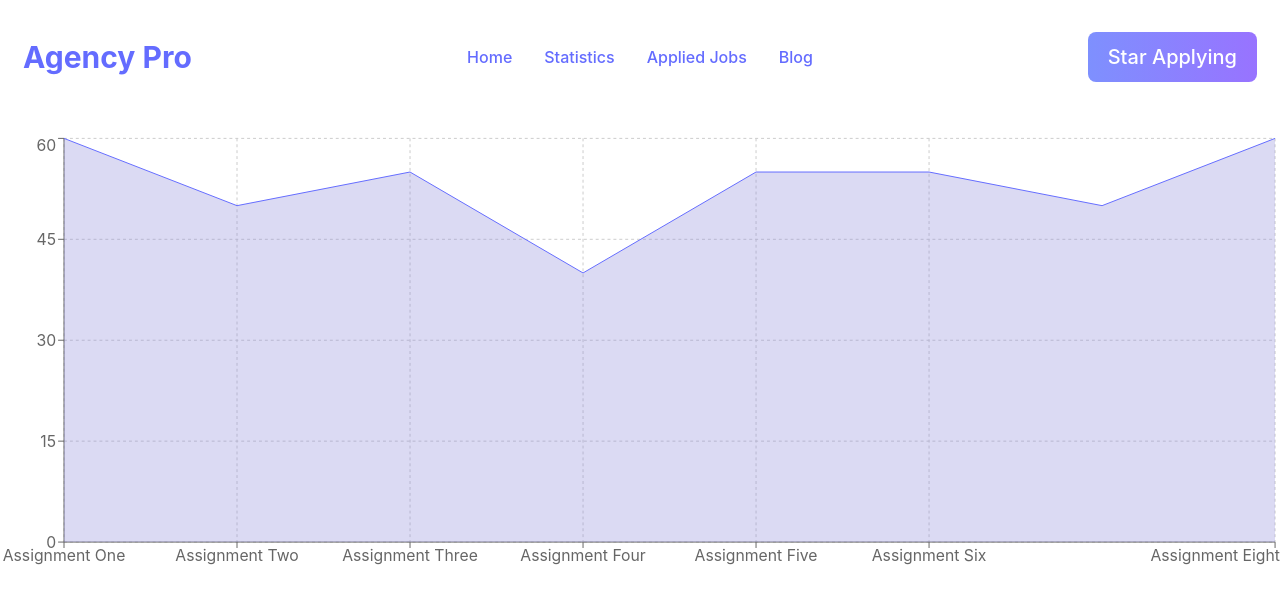
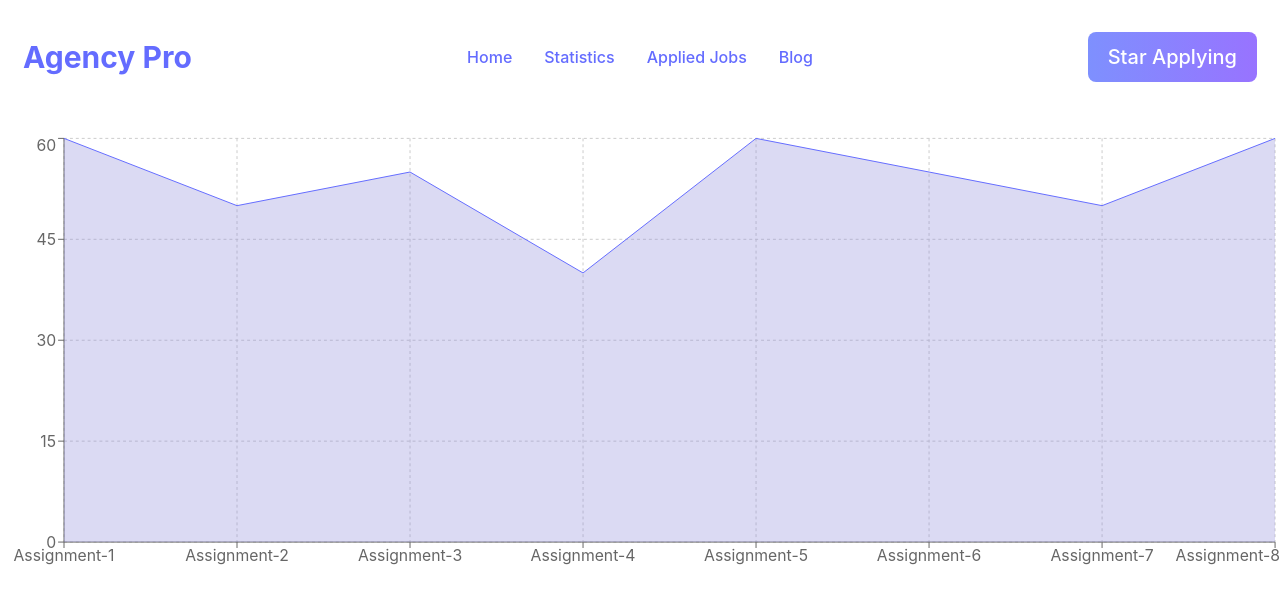
Before and after one commit to hrhalim/job-application-react, a React (Vite) app: page /statistics in a window 1280 px wide. Shown: the top 604 px of the page. Built offline with nearby package versions, Linux system fonts and the light colour scheme.

Commit message:
Added apply job item data form loacl storage

```diff
--- a/src/components/Utilise/Utilse.js
+++ b/src/Utilise/Utilse.js
@@ -12,6 +12,7 @@ const addToDb = id => {
 }
 
 const getJobItem = () => {
+
     let addJob = {};
 
     const storedCart = localStorage.getItem('job-item');
--- /dev/null
+++ b/src/Utilise/cartProductsLoader.js
@@ -0,0 +1,22 @@
+
+import {getJobItem} from '../Utilise/Utilse';
+
+const cartProductsLoader = async () => {
+    const cartProduct = await fetch('/featuredJob.json');
+    const products = await cartProduct.json();
+
+    const storedCart = getJobItem()
+
+    const saveCart = [];
+
+    for(const id in storedCart){
+        const addedProduct = products.find((pd)=> pd.id === id);
+        saveCart.push(addedProduct);
+
+    }
+
+    return saveCart;
+
+}
+
+export {cartProductsLoader}
--- a/src/components/ApplyJobItem/ApplyJobItem.jsx
+++ b/src/components/ApplyJobItem/ApplyJobItem.jsx
@@ -1,6 +1,7 @@
 import React from 'react';
 import { MapPinIcon, CurrencyDollarIcon } from '@heroicons/react/24/solid'
 import { Link } from 'react-router-dom';
+
 
 const ApplyJobItem = ({jobItem}) => {
     const {id, image, salary, title, location, company} = jobItem;
--- a/src/components/ApplyJobs/ApplyJobs.jsx
+++ b/src/components/ApplyJobs/ApplyJobs.jsx
@@ -1,43 +1,17 @@
 import ApplyJobItem from '../ApplyJobItem/ApplyJobItem';
-import { getJobItem } from '../Utilise/Utilse';
 import './ApplyJobs.css'
-import { useEffect, useState } from 'react';
 
+import {useLoaderData } from 'react-router-dom';
 const ApplyJobs = () => {
-
-    const [jobItems, setJobItm] = useState([])
-    const [cart, setCart] = useState([])
-    useEffect(() =>{
-        fetch('featuredJob.json')
-        .then(res => res.json())
-        .then(data => setJobItm(data));
-    }, [])
-
-    useEffect(() => {
-        const storedCart = getJobItem();
-        const savedCart = [];
-        for (const items in storedCart) {
-            const addedProduct = cart.find(jobItem => console.log(jobItem))
-            console.log(addedProduct);
-            if (addedProduct) {
-                savedCart.push(addedProduct);
-            }
-        }
-
-        setCart(savedCart);
-
-    }, [])
-
-
+    const Jobitems = useLoaderData();
     return (
         <div className='py-24 container'>
 
              {
-               jobItems.map(jobItem => <ApplyJobItem
+              Jobitems.map(jobItem => <ApplyJobItem
                 jobItem={jobItem}
                 key={jobItem.id}
-               >
-               </ApplyJobItem> )
+              ></ApplyJobItem>)
              }
 
         </div>
--- a/src/components/DashBoard/DashBoard.jsx
+++ b/src/components/DashBoard/DashBoard.jsx
@@ -3,35 +3,35 @@ import { AreaChart, Area, XAxis, YAxis, CartesianGrid, Tooltip, ResponsiveContai
 
 const data = [
     {
-      name: 'Assignment One',
+      name: 'Assignment-1',
        result: 60,
     },
     {
-      name: 'Assignment Two',
+      name: 'Assignment-2',
       result: 50,
     },
     {
-      name: 'Assignment Three',
+      name: 'Assignment-3',
       result: 55,
     },
     {
-      name: 'Assignment Four',
+      name: 'Assignment-4',
       result: 40,
     },
     {
-      name: 'Assignment Five',
+      name: 'Assignment-5',
+      result: 60,
+    },
+    {
+      name: 'Assignment-6',
       result: 55,
     },
     {
-      name: 'Assignment Six',
-      result: 55,
-    },
-    {
-      name: 'Assignment Seven',
+      name: 'Assignment-7',
       result: 50,
     },
     {
-      name: 'Assignment Eight',
+      name: 'Assignment-8',
       result: 60,
     },
   ];
--- a/src/components/FeaturedJobs/FeaturedJobs.jsx
+++ b/src/components/FeaturedJobs/FeaturedJobs.jsx
@@ -34,7 +34,7 @@ const FeaturedJobs = () => {
                 }
 
             </div>
-            <div className='text-center pt-10'>
+            <div className='flex justify-center pt-10'>
                 <button onClick={() => showAll()} className={`btn-view px-4 py-3 text-white ${btnVissible}`}>See All Jobs</button>
             </div>
         </div>
--- a/src/components/JobDetails/JobDetails.jsx
+++ b/src/components/JobDetails/JobDetails.jsx
@@ -3,7 +3,7 @@ import { useLoaderData, useParams } from 'react-router-dom';
 import JobDetailsHero from '../JobDetailsHero/JobDetailsHero';
 import { MapPinIcon, CurrencyDollarIcon, PhoneIcon, EnvelopeIcon, AcademicCapIcon } from '@heroicons/react/24/solid'
 import './JobDetails.css'
-import { addToDb } from '../Utilise/Utilse';
+import { addToDb } from '../../Utilise/Utilse';
 
 const JobDetails = () => {
 
--- a/src/main.jsx
+++ b/src/main.jsx
@@ -13,7 +13,7 @@ import Statistics from './components/Statistics/Statistics';
 import JobDetails from './components/JobDetails/JobDetails';
 import ApplyJobs from './components/ApplyJobs/ApplyJobs';
 import ErrorPage from './components/ErrorPage/ErrorPage'
-
+import {cartProductsLoader} from './Utilise/cartProductsLoader';
 
 const router = createBrowserRouter([
   {
@@ -35,7 +35,8 @@ const router = createBrowserRouter([
       },
       {
         path:'applied-jobs',
-        element: <ApplyJobs></ApplyJobs>
+        element: <ApplyJobs></ApplyJobs>,
+        loader: cartProductsLoader
       },
       {
         path: 'blog',
```
